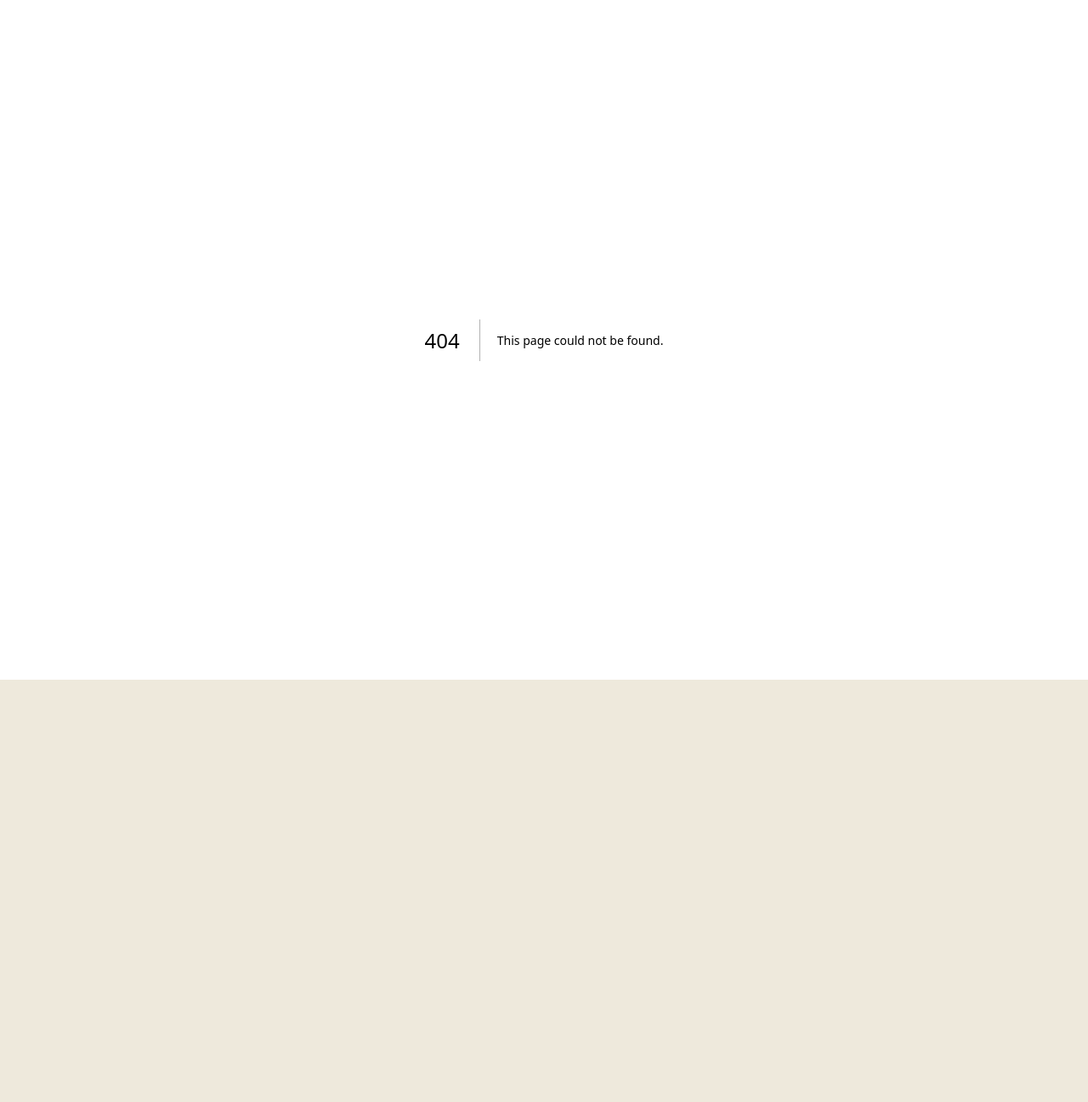
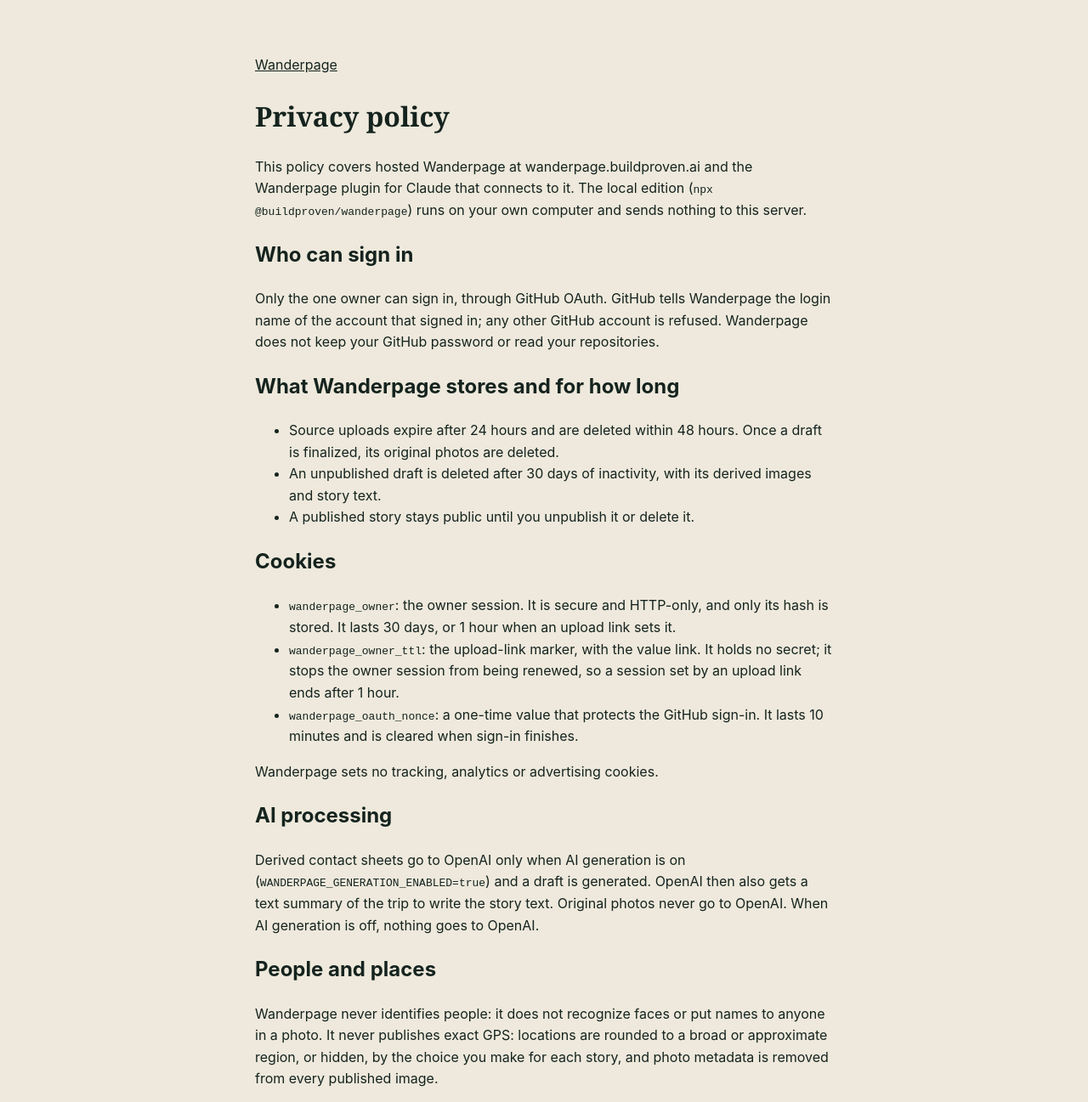
Before and after one commit to buildproven/wanderpage, a Next.js app: page /privacy in a window 1280 px wide. Before the commit this address had no page. Shown: the top 1297 px of the page at 85% size. Before the commit the page ends 800 px from the top, so only its background shows below. Built offline with nearby package versions, Linux system fonts and the light colour scheme.

Commit message:
feat(BUI-2135): hosted Wanderpage publishes a privacy policy the plugin…
keel attempt 1 leftovers

```diff
--- /dev/null
+++ b/app/privacy/page.tsx
@@ -0,0 +1,87 @@
+// @design DES-WEB-PRIVACY
+// The hosted privacy policy (BUI-2135), linked from `.claude-plugin/plugin.json` as `privacyPolicyUrl`. The static export removes this
+// folder: a user's own trip site has no server, no sign-in and no cookies.
+import type { Metadata } from "next";
+import Link from "next/link";
+
+export const metadata: Metadata = {
+  title: "Privacy policy — Wanderpage",
+  description: "What hosted Wanderpage stores, for how long, which cookies it sets, and how to delete your data.",
+};
+
+// The names and lifetimes below are the ones `lib/web/session.ts` and `lib/web/upload-link.ts` export; this page does not import them,
+// because shipped app code must not reach into lib/web (tests/cli/local-edition-imports.test.ts). tests/web/privacy-page.test.tsx
+// fails when they differ. @buildproven/mcp-oauth names its sign-in cookie `<prefix>_oauth_nonce`; Wanderpage passes the prefix WANDERPAGE.
+const ownerCookieName = "wanderpage_owner",
+  ownerDays = 30,
+  ownerTtlCookieName = "wanderpage_owner_ttl",
+  ownerTtlLinkValue = "link",
+  linkHours = 1,
+  oauthNonceCookieName = "wanderpage_oauth_nonce";
+
+export default function PrivacyPage() {
+  return (
+    <main style={{ maxWidth: 720, margin: "0 auto", padding: "3rem 1.25rem", lineHeight: 1.6, fontFamily: "var(--font-sans)" }}>
+      <p>
+        <Link href="/">Wanderpage</Link>
+      </p>
+      <h1 style={{ fontFamily: "var(--font-editorial)" }}>Privacy policy</h1>
+      <p>
+        This policy covers hosted Wanderpage at wanderpage.buildproven.ai and the Wanderpage plugin for Claude that connects to it. The
+        local edition (<code>npx @buildproven/wanderpage</code>) runs on your own computer and sends nothing to this server.
+      </p>
+
+      <h2>Who can sign in</h2>
+      <p>
+        Only the one owner can sign in, through GitHub OAuth. GitHub tells Wanderpage the login name of the account that signed in; any
+        other GitHub account is refused. Wanderpage does not keep your GitHub password or read your repositories.
+      </p>
+
+      <h2>What Wanderpage stores and for how long</h2>
+      <ul>
+        <li>
+          Source uploads expire after 24 hours and are deleted within 48 hours. Once a draft is finalized, its original photos are deleted.
+        </li>
+        <li>An unpublished draft is deleted after 30 days of inactivity, with its derived images and story text.</li>
+        <li>A published story stays public until you unpublish it or delete it.</li>
+      </ul>
+
+      <h2>Cookies</h2>
+      <ul>
+        <li data-cookie={ownerCookieName}>
+          <code>{ownerCookieName}</code>: the owner session. It is secure and HTTP-only, and only its hash is stored. It lasts {ownerDays}{" "}
+          days, or {linkHours} hour when an upload link sets it.
+        </li>
+        <li data-cookie={ownerTtlCookieName}>
+          <code>{ownerTtlCookieName}</code>: the upload-link marker, with the value {ownerTtlLinkValue}. It holds no secret; it stops the
+          owner session from being renewed, so a session set by an upload link ends after {linkHours} hour.
+        </li>
+        <li data-cookie={oauthNonceCookieName}>
+          <code>{oauthNonceCookieName}</code>: a one-time value that protects the GitHub sign-in. It lasts 10 minutes and is cleared when
+          sign-in finishes.
+        </li>
+      </ul>
+      <p>Wanderpage sets no tracking, analytics or advertising cookies.</p>
+
+      <h2>AI processing</h2>
+      <p>
+        Derived contact sheets go to OpenAI only when AI generation is on (<code>WANDERPAGE_GENERATION_ENABLED=true</code>) and a draft is
+        generated. OpenAI then also gets a text summary of the trip to write the story text. Original photos never go to OpenAI. When AI
+        generation is off, nothing goes to OpenAI.
+      </p>
+
+      <h2>People and places</h2>
+      <p>
+        Wanderpage never identifies people: it does not recognize faces or put names to anyone in a photo. It never publishes exact GPS:
+        locations are rounded to a broad or approximate region, or hidden, by the choice you make for each story, and photo metadata is
+        removed from every published image.
+      </p>
+
+      <h2>Delete your data</h2>
+      <p>
+        Ask Claude to delete a story with the <code>delete_story</code> tool, or use the &ldquo;Delete this story and its media&rdquo;
+        control on the story page. Deletion removes the story, its photos and its derived images, and closes public access at once.
+      </p>
+    </main>
+  );
+}
--- a/scripts/static-export.ts
+++ b/scripts/static-export.ts
@@ -19,6 +19,7 @@ try {
     "app/stories",
     "app/s",
     "app/upload",
+    "app/privacy",
     "components/WebCreator.tsx",
     "components/DraftControls.tsx",
     "components/DraftControls.test.tsx",
```
Also changed, not shown: .claude-plugin/plugin.json, 4 other files (tests, documents, lock files or other folders).
